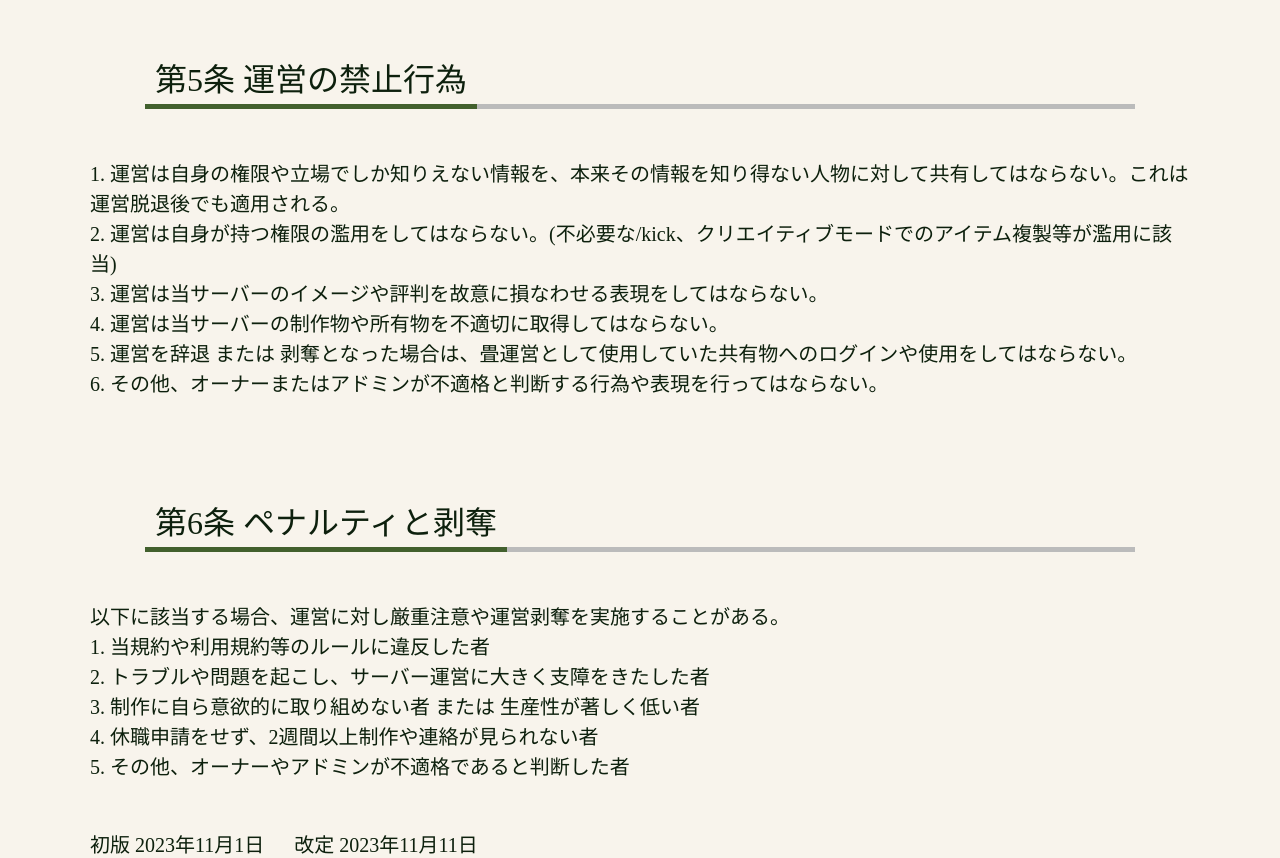
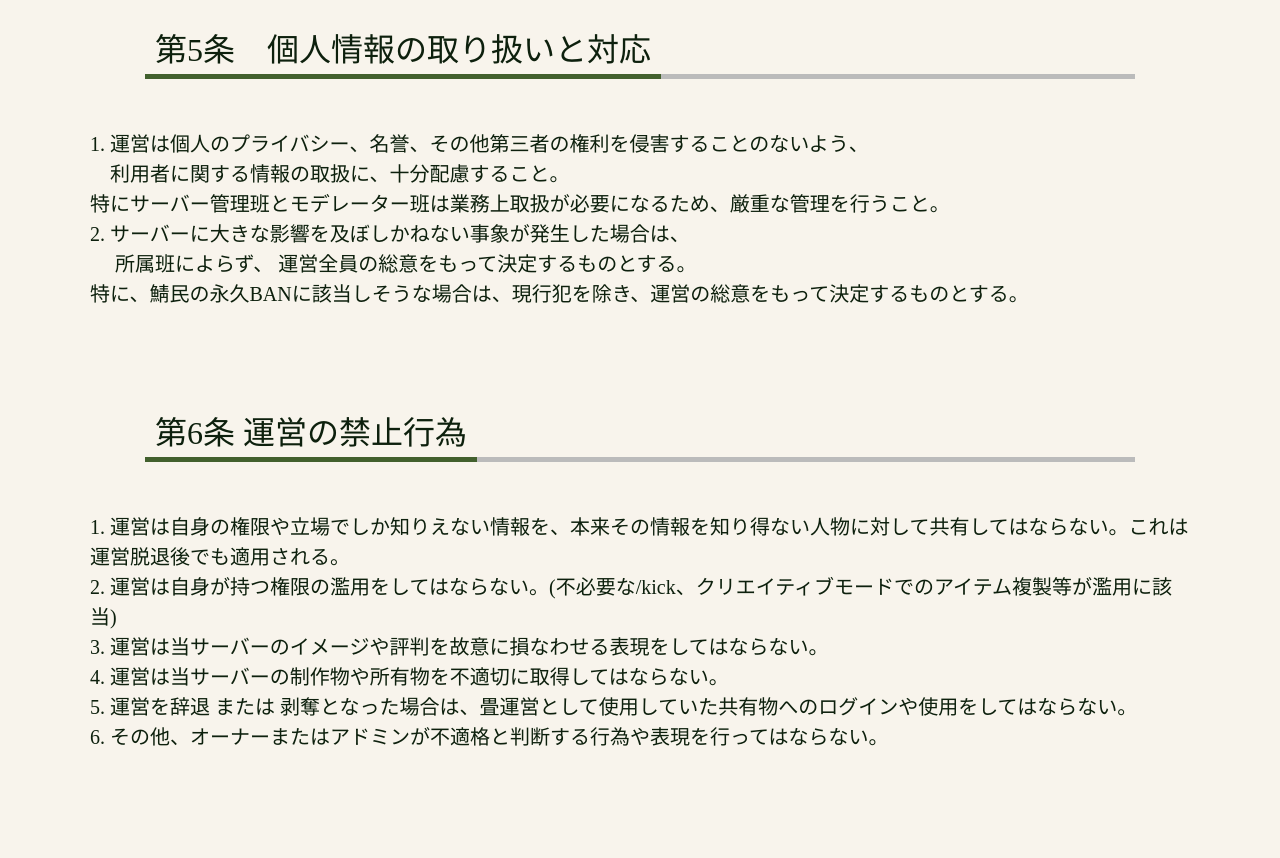
Before and after one commit to digital-sorovider/TatamiHomePage, a Next.js app: page /rules/staff in a window 1280 px wide. Shown: the part 1920-2778 px from the top of the page. Built offline with nearby package versions, Linux system fonts and the light colour scheme.

Commit message:
[Change]運営規約更新、SNSリンク更新等

```diff
--- a/src/components/Footer.js
+++ b/src/components/Footer.js
@@ -14,7 +14,7 @@ const Footer = () => {
   const FooterIconList = [
     { href: "https://twitter.com/tatamiserver", reactIcon: ImTwitter },
     { href: "https://www.youtube.com/@tatamiserver", reactIcon: AiFillYoutube },
-    { href: "https://twitch.tv/ototaki_soji", reactIcon: SiTwitch },
+    { href: "https://twitch.tv/ototaki0622", reactIcon: SiTwitch },
     { href: "https://disco.tatamiserver.com", reactIcon: SiDiscord }
   ]
 
--- a/src/components/snsIcons.js
+++ b/src/components/snsIcons.js
@@ -11,9 +11,9 @@ import Style from '@style/components/SnsIcons.module.scss';
 const SnsIcons = () => {
 
   const FooterIconList = [
-    { href: "https://twitter.com/tatamiserver", reactIcon: ImTwitter },
+    { href: "https://x.com/tatamiserver", reactIcon: ImTwitter },
     { href: "https://www.youtube.com/@tatamiserver", reactIcon: AiFillYoutube },
-    { href: "https://twitch.tv/ototaki_soji", reactIcon: SiTwitch },
+    { href: "https://twitch.tv/ototaki0622", reactIcon: SiTwitch },
     { href: "https://disco.tatamiserver.com", reactIcon: SiDiscord }
   ]
 
--- a/src/pages/rules/staff/index.js
+++ b/src/pages/rules/staff/index.js
@@ -31,8 +31,8 @@ const StaffRules = () => {
           <p>
             当規約で使用している用語の定義は以下のとおりである。<br />
             1. オーナーは、当サーバーにおける全責任を背負う者を指す。Ototaki0622が該当。<br />
-            2. アドミンは、オーナーが認めた、当サーバーを中心となってまとめる者を指す。オーナーとサブオーナーもアドミンに含む。<br />
-            3. 運営は、オーナーやアドミンが認めた、当サーバーの開発や建築等の制作をする者を指す。オーナー、サブオーナーとアドミンも運営に含む。<br />
+            2. アドミンは、オーナーが認めた、当サーバーを中心となってまとめる者を指す。オーナーもアドミンに含む。<br />
+            3. 運営は、オーナーやアドミンが認めた、当サーバーの開発や建築等の制作をする者を指す。オーナー、アドミンも運営に含む。<br />
             4. 鯖民は、当サーバーに接続を行った者 または 畳Discordに参加した者を指す。
           </p>
         </div>
@@ -48,7 +48,7 @@ const StaffRules = () => {
         <Subtitle subtitle="第3条 運営の権利と努力義務"/>
         <div className='subtitle-content'>
           <p>
-            1. 運営は運営Discord・タスク管理用ツール・内部用Wiki・建築用のBuildサーバー に参加する権利を有する。<br />
+            1. 運営は運営Discord・内部用Wiki・建築用のBuildサーバー に参加する権利を有する。<br />
             2. 運営のうち、広報を担当する者には、ブログ、SNS、動画格納ドライブ 等に参加する権利を付与することがある。<br />
             3. 当サーバーに関するやり取りは、原則DMではなく各プロジェクトや部署のチャンネルを使用することとする。
           </p>
@@ -67,7 +67,17 @@ const StaffRules = () => {
           </p>
         </div>
 
-        <Subtitle subtitle="第5条 運営の禁止行為"/>
+        <Subtitle subtitle="第5条　個人情報の取り扱いと対応"/>
+        <div className='subtitle-content'>
+          <p>
+            1. 運営は個人のプライバシー、名誉、その他第三者の権利を侵害することのないよう、<br />　利用者に関する情報の取扱に、十分配慮すること。<br />
+            　特にサーバー管理班とモデレーター班は業務上取扱が必要になるため、厳重な管理を行うこと。<br />
+            2. サーバーに大きな影響を及ぼしかねない事象が発生した場合は、<br />　 所属班によらず、 運営全員の総意をもって決定するものとする。<br />
+            　 特に、鯖民の永久BANに該当しそうな場合は、現行犯を除き、運営の総意をもって決定するものとする。<br />
+          </p>
+        </div>
+
+        <Subtitle subtitle="第6条 運営の禁止行為"/>
         <div className='subtitle-content'>
           <p>
             1. 運営は自身の権限や立場でしか知りえない情報を、本来その情報を知り得ない人物に対して共有してはならない。これは運営脱退後でも適用される。<br />
@@ -79,7 +89,7 @@ const StaffRules = () => {
           </p>
         </div>
 
-        <Subtitle subtitle="第6条 ペナルティと剥奪"/>
+        <Subtitle subtitle="第7条 ペナルティと剥奪"/>
         <div className='subtitle-content'>
           <p>
             以下に該当する場合、運営に対し厳重注意や運営剥奪を実施することがある。<br />
@@ -94,8 +104,11 @@ const StaffRules = () => {
         <br /><br />
 
         <div className='subtitle-content'>
-          <p>初版 2023年11月1日</p>
-          <p>改定 2023年11月11日</p>
+          <p>
+          初版 2023年11月1日<br />
+          改定 2023年11月11日<br />
+          改定 2024年8月30日<br />
+          </p>
         </div>
         <UpArrow/>
     </div>
--- a/src/pages/sns/index.js
+++ b/src/pages/sns/index.js
@@ -22,9 +22,9 @@ const SNS = () => {
   const SnsContentList1 =[
     {icon:AiFillYoutube, color: '#B13E3E',title:"畳YouTube", discription:"メインの動画も切り抜き名場面もこのチャンネルで投稿しています。", link: "https://www.youtube.com/@tatamiserver"},
     {icon:SiDiscord, color:'#4E649C', title:"畳Discord", discription:"畳サーバーで遊ぶ際に参加が必要となるサーバーです。リンク先の利用規約をご確認の上、お楽しみください！", link: "https://disco.tatamiserver.com"},
-    {icon:ImTwitter, color:'#52A7AC', title:"畳 X", discription:"イベント情報や最新情報をお伝えしています。", link: "https://twitter.com/tatamiserver"},
-    {icon:ImTwitter, color:'#52A7AC', title:"おとたき X（畳オーナー）", discription:"配信通知を流したり、今夜の配信内容をフォロワーに決めてもらったりすることがあります。もちろんつぶやきも！", link: "https://twitter.com/ototaki_soji"},
-    {icon:SiTwitch, color:'#6660A7', title:"おとたきTwitch（畳オーナー）", discription:"Minecraft中心ですが、最近はガンダムなどのレトロゲーも始めました。基本参加型！", link: "https://twitch.tv/ototaki_soji"},
+    {icon:ImTwitter, color:'#52A7AC', title:"畳X", discription:"イベント情報や最新情報はもちろん、鯖民が楽しんでいる日常風景等も投稿していきます！", link: "https://x.com/tatamiserver"},
+    {icon:ImTwitter, color:'#52A7AC', title:"おとたきX(畳オーナー)", discription:"畳のイベントを主催することがあります。", link: "https://x.com/ototaki0622"},
+    {icon:SiTwitch, color:'#6660A7', title:"おとたきTwitch(畳オーナー)", discription:"MinecraftとPS2レトロゲーを中心にTwitchで配信！たまにボードゲームやFPS系も", link: "https://twitch.tv/ototaki0622"},
   ]
 
   return (
```
